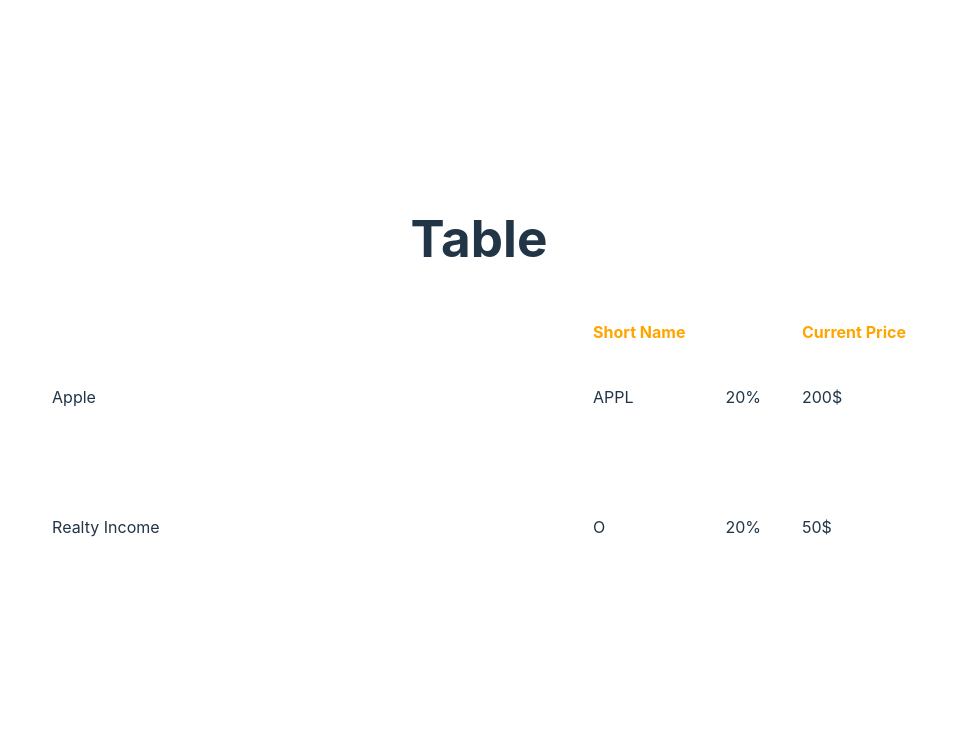
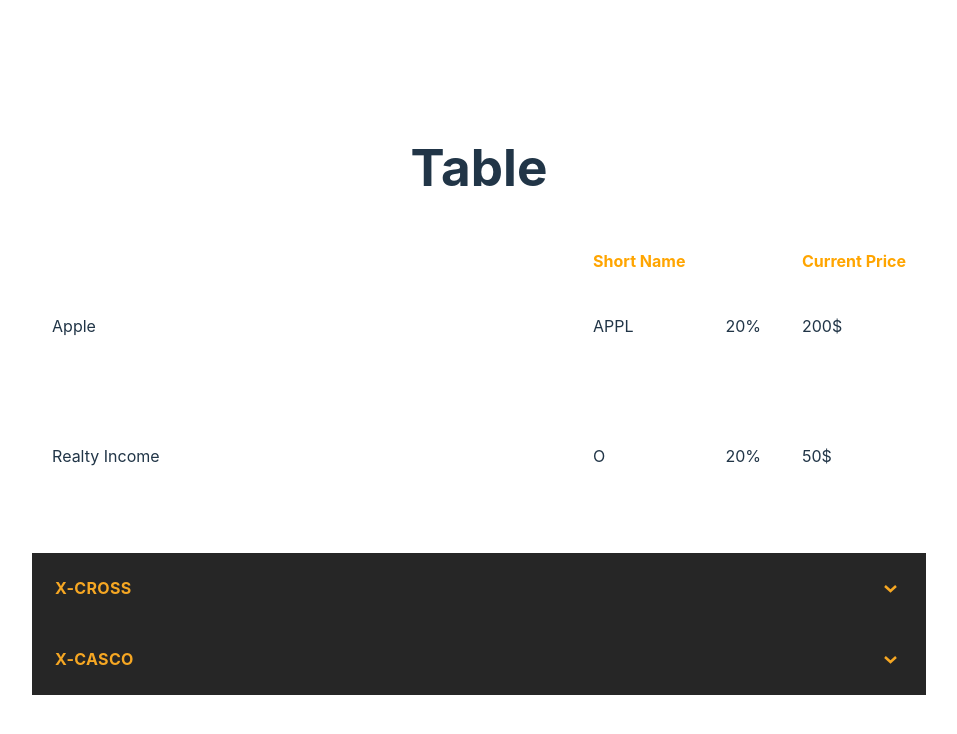
Before and after one commit to panovacoding/Table-TS, a React (Vite) app: page / in a window 1280 px wide. Shown: the top 734 px of the page, without its empty margins (161-1118 px from the left). Built offline with nearby package versions, Linux system fonts and the light colour scheme.

Commit message:
dev: added accordion without ts

```diff
--- a/src/App.tsx
+++ b/src/App.tsx
@@ -1,11 +1,15 @@
 import './App.css'
 import {CompanyTable} from "@/widgets/CompanyTable";
-
+import {Accordion} from "@/shared/ui/Accordion"
+import {xCascoItems, xStartItems} from "@/shared/lib/accrodionItems.ts";
 function App() {
   return (
     <>
       <h1>Table</h1>
       <CompanyTable/>
+
+      <Accordion title={'X-cross'} items={xStartItems}/>
+      <Accordion title={'X-CASCO'} items={xCascoItems}/>
     </>
   )
 }
--- /dev/null
+++ b/src/assets/Icons/IconDropDownArrow/index.jsx
@@ -0,0 +1,19 @@
+export const IconDropDownArrow = ({ width, height, color, className }) => {
+  return (
+    <svg
+      width={width || 25}
+      height={height || 25}
+      viewBox="0 0 25 25"
+      className={className}
+      fill="none"
+      xmlns="http://www.w3.org/2000/svg"
+    >
+      <path d="M7 10L12.5 15L18 10" stroke={color || '#F6A723'} />
+      <path
+        d="M7 10L12.5 15L18 10"
+        stroke={color || '#F6A723'}
+        strokeWidth="2.5"
+      />
+    </svg>
+  )
+}
--- /dev/null
+++ b/src/shared/lib/accrodionItems.ts
@@ -0,0 +1,28 @@
+export const xStartItems = [
+  {title: 'СРОК кредита', data: '60 месяцев'},
+  {title: 'Процентная ставка', data: '21,4%'},
+  {title: 'остаточный платёж 30%', isAccordion: true, items: [
+      {title: 'Первоначальный взнос 30%', data: '37 758 ₽/мес'},
+      {title: 'Первоначальный взнос 50%', data: '25 090 ₽/мес'},
+      {title: 'Первоначальный взнос 65%', data: '25 090 ₽/мес'},
+    ]},
+  {title: 'остаточный платёж 20%', isAccordion: true, items: [
+      {title: 'Первоначальный взнос 30%', data: '39 951 ₽/мес'},
+      {title: 'Первоначальный взнос 50%', data: '27 283 ₽/мес'},
+      {title: 'Первоначальный взнос 65%', data: '17 583 ₽/мес'},
+      {title: 'Первоначальный взнос 75%', data: '11 500 ₽/мес'},
+    ]}
+
+]
+
+export const xCascoItems = [
+  {title: 'СРОК кредита', data: '84 месяца'},
+  {title: 'Процентная ставка', data: '21,5% - 22,5%%'},
+  {title: 'остаточный платёж', isAccordion: true, items: [
+      {title: 'Первоначальный взнос 10%', data: '49 133 ₽/мес'},
+      {title: 'Первоначальный взнос 30%', data: '43 674 ₽/мес'},
+      {title: 'Первоначальный взнос 50%', data: '26 586 ₽/мес'},
+      {title: 'Первоначальный взнос 60%', data: '18 610 ₽/мес'},
+      {title: 'Первоначальный взнос 75%', data: '13 293 ₽/мес'},
+    ]},
+]
--- /dev/null
+++ b/src/shared/ui/Accordion/Accordion.module.scss
@@ -0,0 +1,93 @@
+.AccordionItem {
+  width: 100%;
+}
+
+.header {
+  display: flex;
+  justify-content: space-between;
+  align-items: center;
+
+  padding: 23px;
+
+  background-color: #262626;
+  text-transform: uppercase;
+  user-select: none;
+
+
+  &:hover {
+    cursor: pointer;
+  }
+}
+
+.title {
+  font-size: 16px;
+  font-weight: 700;
+  line-height: 19.2px;
+  letter-spacing: 0.02em;
+  color: #F6A723;
+}
+
+.arrow_rotate {
+  transform: rotateX(180deg);
+}
+
+.body {
+  padding: 0;
+  height: 0;
+  overflow: hidden;
+  transition: height 0.5s ease-in-out, padding 0.5s ease-in-out;
+}
+
+.isVisible {
+  padding: 23px;
+  height: fit-content;
+  display: flex;
+  flex-direction: column;
+}
+
+.item {
+  display: flex;
+  justify-content: space-between;
+  padding: 15px;
+}
+
+.item_title {
+  font-size: 18px;
+  font-weight: 700;
+  line-height: 24.39px;
+  letter-spacing: 0.02em;
+  text-align: left;
+  text-transform: uppercase;
+  color: #D9DCDC;
+
+}
+
+/**
+  тема для вложенных элементов
+ */
+
+.innerItemTheme {
+  .header {
+    padding: 0;
+    background-color: transparent;
+
+  }
+
+  .title {
+    font-size: 18px;
+    color: #D9DCDC;
+  }
+
+  .icon {
+    path {
+      stroke: white;
+    }
+  }
+
+  .item > span {
+    font-size: 16px;
+    font-weight: 400;
+    line-height: 18px;
+    text-align: left;
+  }
+}
--- /dev/null
+++ b/src/shared/ui/Accordion/Accordion.tsx
@@ -0,0 +1,52 @@
+import clsx from 'clsx'
+
+import {IconDropDownArrow} from "../../../assets/Icons/IconDropDownArrow/index.jsx"
+import style from './Accordion.module.scss'
+import {useState} from "react";
+import {Element} from "./Element";
+
+/**
+ * Для кастомизации компонента, можно как точечено использовать классы на каждом узле, либо создать полностью новую тему,
+ * через theme.
+ * Чтобы работали вложенные раскрывающиеся списик нужно передать в обьекте дополнительный ключ isAccordion, тогда данные
+ * из массива items отреднерятся дальше.
+ * @param props
+ * @returns {JSX.Element}
+ * @constructor
+ */
+export const Accordion = (props) => {
+  const {
+    title,
+    wrapperClass,
+    headerClass,
+    bodyClass,
+    items = [],
+    theme,
+  } = props;
+
+  const [isOpened, setIsOpened] = useState(false);
+
+  const toggleOpened = () => setIsOpened(prevState => !prevState);
+
+  return (
+    <div className={clsx(style.AccordionItem, wrapperClass, style[theme])}>
+
+      <div className={clsx(style.header, headerClass)} onClick={toggleOpened}>
+        <span className={style.title}>{title}</span>
+        <IconDropDownArrow className={clsx(style.icon, isOpened && style.arrow_rotate)}/>
+      </div>
+
+      <div className={clsx(style.body, bodyClass, isOpened && style.isVisible)}>
+        {items?.map(({title, items, data, isAccordion}, index) => (
+          <div key={index} className={style.item}>
+            {isAccordion
+              ? <Accordion title={title} items={items} theme={'innerItemTheme'}/>
+              : <Element title={title} data={data}/>
+            }
+          </div>
+        ))}
+      </div>
+
+    </div>
+  )
+}
--- /dev/null
+++ b/src/shared/ui/Accordion/Element/index.jsx
@@ -0,0 +1,10 @@
+import style from "../Accordion.module.scss";
+
+export const Element = ({title, data}) => {
+  return (
+    <>
+      <span className={style.item_title}>{title}</span>
+      <span>{data}</span>
+    </>
+  )
+}
--- /dev/null
+++ b/src/shared/ui/Accordion/index.ts
@@ -0,0 +1 @@
+export {Accordion} from "./Accordion.tsx"
--- a/src/widgets/CompanyTable/config/TableConfig.ts
+++ b/src/widgets/CompanyTable/config/TableConfig.ts
@@ -1,4 +1,4 @@
-import {TableDataList} from "@/widgets/CompanyTable/types/type.ts";
+import {TableDataList} from "../types/type.ts";
 import {TableConfig} from "@/shared/ui/Table/types/type.ts";
 
 export const TableConfigData: TableConfig<TableDataList> = {
```
